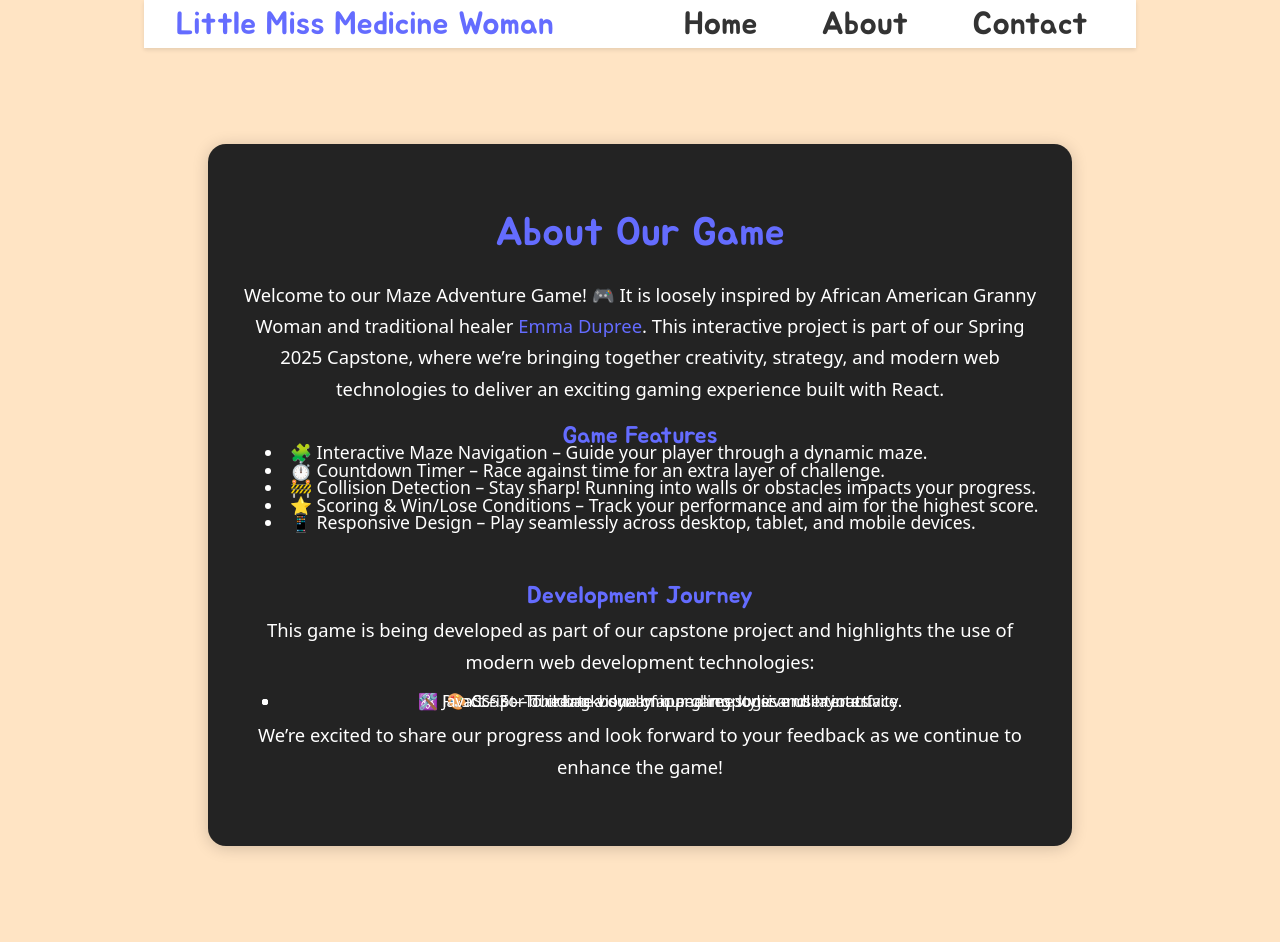
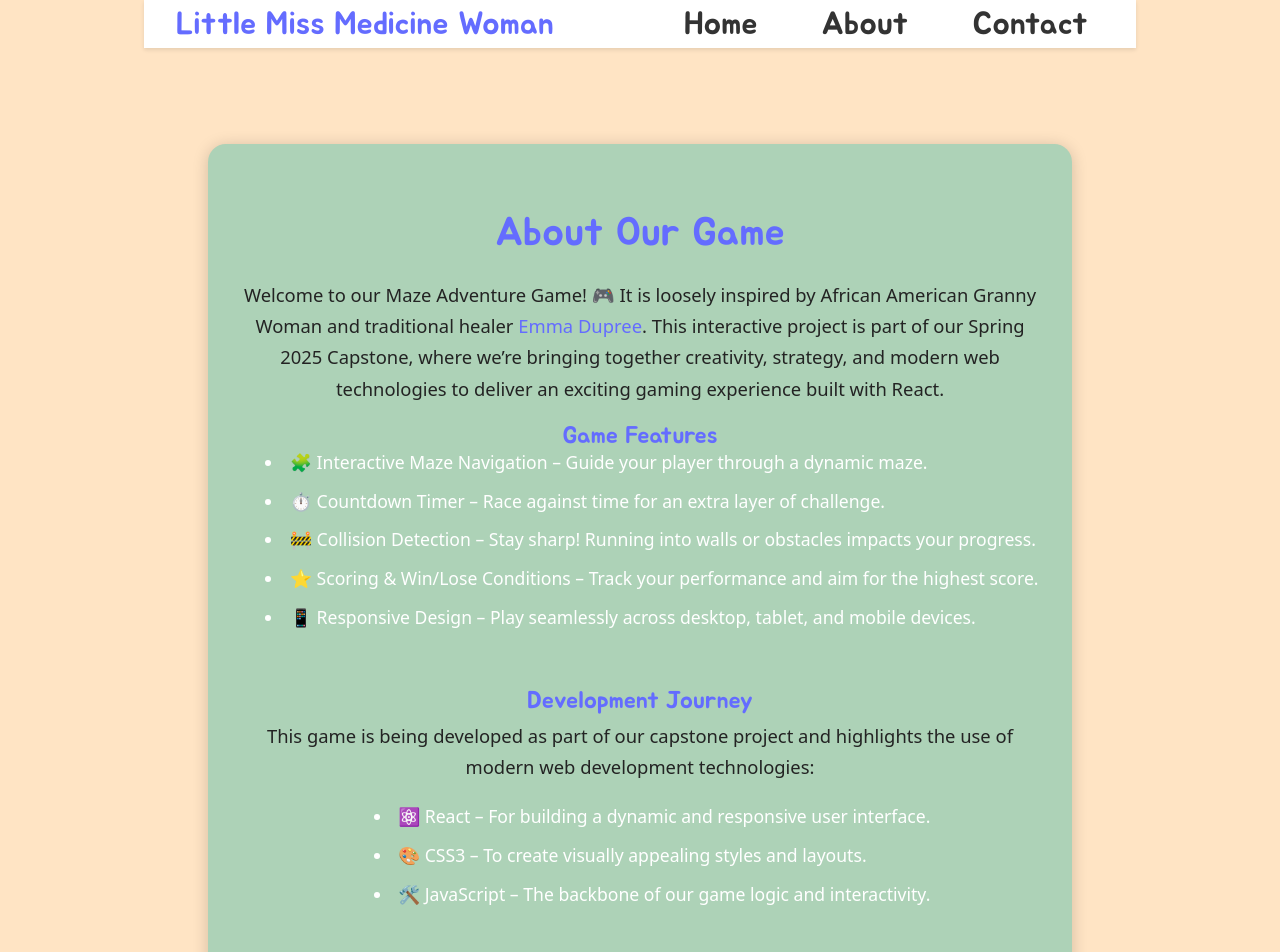
Before and after one commit to tayamari/lmmw-maze-game, a React (Vite) app in the folder src/: page /about in a window 1280 px wide. Shown: the top 952 px of the page. Built offline with nearby package versions, Linux system fonts and the light colour scheme; a web font is replaced by a local one.

Commit message:
Pre-demo bug fixes
Imported picture
Adjusted text
Fixed button size
CSS updates

```diff
--- a/src/src/components/About.css
+++ b/src/src/components/About.css
@@ -8,12 +8,7 @@
 }
 
 .about-content {
-  background: #232323;
-  color: #fff;
-  /*background: #fff;
-  color: #232323;
-
-  When I tried to insert this code, it applied the background but not the new font color.*/
+  background-color: #add2b7;
   border-radius: 18px;
   box-shadow: 0 2px 16px rgba(0,0,0,0.18);
   padding: 2.5rem 2rem;
@@ -47,7 +42,7 @@ h1, h2 {
   font-size: 1.15rem;
   line-height: 1.7;
   margin-bottom: 1.5rem;
-  color: #fff;
+  color: #232323;
 }
 
 .game-features ul {
@@ -56,6 +51,7 @@ h1, h2 {
   margin: 0 auto 1.5rem auto;
   text-align: left;
   display: inline-block;
+  line-height: 1.2;
 }
 
 .game-features li {
@@ -64,6 +60,23 @@ h1, h2 {
   color: #fff;
 }
 
+.development-info ul {
+   list-style: disc inside;
+  padding-left: 1.5em;
+  margin: 0 auto 1.5rem auto;
+  text-align: left;
+  display: inline-block;
+  line-height: 1.2;
+}
+
+.development-info li {
+  margin-bottom: 1em;
+  font-size: 1.1rem;
+  color: #fff;
+}
+
+}
+
 @media (max-width: 700px) {
   .about-content {
     padding: 1.5rem 0.5rem;
--- a/src/src/components/AssetRendering.jsx
+++ b/src/src/components/AssetRendering.jsx
@@ -8,7 +8,7 @@ const imageMap = [
     { name: 'milk-bottle', src: '/src/assets/sprites/milk-bottle.png' },
     { name: 'orange', src: '/src/assets/sprites/orange.png' },
     { name: 'cabbage', src: '/src/assets/sprites/cabbage.png' },
-    { name: 'chilli-pepper', src: '/src/assets/sprites/chilli-pepper.png' },
+    { name: 'chili-pepper', src: '/src/assets/sprites/chili-pepper.png' },
     { name: 'moosebear', src: '/src/assets/sprites/moosebear.png' },
     { name: 'honey-spoon', src: '/src/assets/sprites/honey-spoon.png' },
     { name: 'honey', src: '/src/assets/sprites/honey.png' },
@@ -20,7 +20,7 @@ const imageMap = [
 
 const ingredients = [
     "eggs", "garlic", "milk-bottle", "citrus", "coconut", "orange",
-    "cabbage", "chilli-pepper", "honey-spoon", "honey", "onion",
+    "cabbage", "chili-pepper", "honey-spoon", "honey", "onion",
      "pumpkin", "orange-juice","beet"];
 
 const critters = ["moosebear"];
--- a/src/src/components/Contact.css
+++ b/src/src/components/Contact.css
@@ -76,13 +76,12 @@
   border-radius: 18px;
   /*original button padding - padding: var(--spacing-sm) var(--spacing-xl);*/
   border: none;
-  border-radius: var(--radius-sm);
   font-size: 25px;
   /*font-size: var(--font-size-base);*/
   font-weight: var(--font-weight-medium);
   cursor: pointer;
   transition: var(--transition-normal);
-  width: 100%;
+  width: 50%;
 }
 
 .submit-btn:hover {
--- a/src/src/components/GameBoard.css
+++ b/src/src/components/GameBoard.css
@@ -77,7 +77,7 @@ div {
 }
 
 .startButton {
- backgroundcolor: rgb(234, 170, 201);
+ background-color: rgb(234, 170, 201);
  color: white
 }
 
--- a/src/src/components/MenuStory.css
+++ b/src/src/components/MenuStory.css
@@ -9,3 +9,7 @@ font-size: 30px;
 background-color: rgb(234, 170, 201);
   color: white;
 }
+
+.story {
+
+}
--- a/src/src/components/MenuStory.jsx
+++ b/src/src/components/MenuStory.jsx
@@ -3,20 +3,26 @@ import { Link } from "react-router";
 import "./Home.css";
 import { randomIngredients, randomCritter } from './AssetRendering.jsx';
 import "./MenuStory.css";
+import grannyBSmile from "../assets/sprites/granny_b/GrannyBSmile.png";
 
 function MenuStory() {
     return(
         <div className="home-container">
-            <div className="story">
+            <img src={grannyBSmile}/>
+            <div className="story-container">
+                <div className="story">
                 <h2>Oh my! It's nice to meet you, Neighbor Dupree. </h2>
-                <h2>You know I used to know your Granny Emma, back in the day.</h2>
+               <h2>You know I used to know your Granny Emma, back in the day.</h2>
                 <h2>Oh, she used to get us right with those earthly remedies.</h2>
-                <h2>Well darlin', I know she had to have taught you well. Me? I'm not feeling well. Could you help me?
-                </h2>
+                <h2>Well darlin', I know she had to have taught you well. Me? I'm not feeling well.</h2>
+                <h2>Could you help me?</h2>
+                <div className="instructions">
                 <h1>Instructions</h1>
                 <p>You have all but THREE ingredients you need to make Granny B's elixir to improve her health. Can you find them in the maze?</p>
-                <p>If you collect or collide into anything outside of what you need, game's up! And...be weary of the moosebear! Can you do it?</p>
+                <p>If you collect a random object instead, game's up! And...be weary of the moosebear! Can you do it?</p>
                 </div>
+                </div>
+            </div>
             {/* "Display story info + items for elixir w/ play button" */}
             <h2>INGREDIENTS</h2>
             <img src={randomIngredients[0]}/>
```
